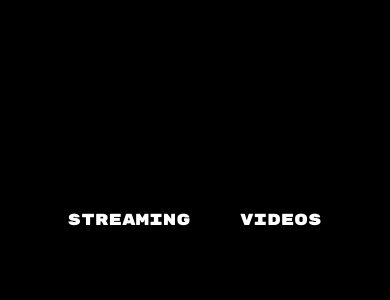
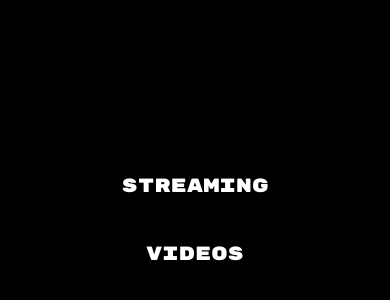
Before and after one commit to bimbleboi/true-orange-site, a React (Create React App) app: page /portfolio in a window 390 px wide. Shown: the part 202-502 px from the top of the page. Built offline with nearby package versions, Linux system fonts and the light colour scheme; a web font is replaced by a local one.

Commit message:
penis mobile

```diff
--- a/src/components/Portfolio.js
+++ b/src/components/Portfolio.js
@@ -8,7 +8,7 @@ const Portfolio = () => {
     return (
         <div className="portfolio-container">
             <div className="menu-container">
-                <div className="menu-row">
+                <div className="menu-items">
                     <button
                         className="menu-item"
                         onClick={() => navigate('/music')}
--- a/src/styles/Clothing.css
+++ b/src/styles/Clothing.css
@@ -287,15 +287,22 @@
 @media (max-width: 768px) {
     .music-link {
         width: 90%;
-        font-size: 1.2rem;
+        font-size: 1.1rem;
         padding: 0.8rem 1.5rem;
+        max-width: 300px;
     }
 }
 
 @media (max-width: 480px) {
     .music-link {
         width: 95%;
-        font-size: 1rem;
+        font-size: 0.9rem;
         padding: 0.6rem 1rem;
+        max-width: 280px;
+    }
+
+    .music-page-container {
+        padding: 1rem;
+        gap: 0.75rem;
     }
 }
--- a/src/styles/Header.css
+++ b/src/styles/Header.css
@@ -123,8 +123,8 @@
   }
 
   .header-button {
-    padding: 3px 10px;
     font-size: 0.8rem;
+    padding: 4px 8px;
   }
 }
 
@@ -140,6 +140,7 @@
   }
 
   .header-button {
-    font-size: 0.75rem;
+    font-size: 0.7rem;
+    padding: 3px 6px;
   }
 }
--- a/src/styles/LandingPage.css
+++ b/src/styles/LandingPage.css
@@ -152,18 +152,26 @@
     max-width: 300px;
   }
 
+  .logo-text {
+    font-size: 3.5rem;
+  }
+
   .nav-button {
-    padding: 10px 10px;
-    font-size: 1.2rem;
-    min-width: 90px;
+    padding: 8px 12px;
+    font-size: 1.5rem;
+    min-width: 120px;
   }
 
   .button-container {
     transform: none;
   }
 
-  .logo-text {
-    font-size: 4rem;
+  .social-links {
+    bottom: 1.5rem;
+  }
+
+  .social-links a {
+    font-size: 0.8rem;
   }
 }
 
@@ -172,17 +180,26 @@
     max-width: 250px;
   }
 
+  .logo-text {
+    font-size: 2.5rem;
+  }
+
   .nav-button {
-    font-size: 1rem;
-    min-width: 80px;
+    padding: 6px 10px;
+    font-size: 1.2rem;
+    min-width: 100px;
   }
 
   .button-container {
     transform: none;
   }
 
-  .logo-text {
-    font-size: 3rem;
+  .social-links {
+    bottom: 1rem;
+  }
+
+  .social-links a {
+    font-size: 0.7rem;
   }
 }
 
--- a/src/styles/Portfolio.css
+++ b/src/styles/Portfolio.css
@@ -120,6 +120,21 @@ li {
   .edu-header h3, .exp-header h3 {
     font-size: 1.1rem;
   }
+
+  .menu-container {
+    transform: none;
+    width: 100%;
+  }
+
+  .menu-row {
+    flex-direction: column;
+    gap: 2rem;
+  }
+
+  .menu-item {
+    font-size: 1.5rem;
+    padding: 12px 24px;
+  }
 }
 
 @media (max-width: 480px) {
@@ -128,6 +143,15 @@ li {
     flex-direction: column;
     align-items: flex-start;
     gap: 0.25rem;
+  }
+
+  .menu-row {
+    gap: 1.5rem;
+  }
+
+  .menu-item {
+    font-size: 1.2rem;
+    padding: 10px 20px;
   }
 }
 
@@ -162,16 +186,14 @@ li {
     flex-direction: column;
     align-items: center;
     justify-content: center;
-    gap: 0.5rem;
     position: absolute;
     top: 50%;
-    transform: translateY(-50%) scale(1.75);
+    transform: translateY(-50%);
 }
 
-.top-menu-row {
+.menu-items {
     display: flex;
     gap: 1rem;
-    margin-bottom: 0.25rem;
 }
 
 .menu-item {
@@ -187,11 +209,11 @@ li {
 }
 
 .menu-item:hover {
-  color: rgba(255, 255, 255, 0.7);
-  background-color: white;
-  color: black;
-  transform: scale(1.1);
-  filter: brightness(0.8);
+    color: rgba(255, 255, 255, 0.7);
+    background-color: white;
+    color: black;
+    transform: scale(1.1);
+    filter: brightness(0.8);
 }
 
 .menu-item.active {
@@ -199,44 +221,31 @@ li {
     filter: brightness(0.8);
 }
 
-@media (max-width: 768px) {
-    .menu-container {
-        transform: translateY(-50%) scale(1.5);
-    }
-
-    .top-menu-row {
-        gap: 0.75rem;
-    }
-
-    .menu-item {
-        font-size: 0.9rem;
-    }
-
-    .home-logo {
-        width: 120px;
-    }
-}
-
-@media (max-width: 480px) {
-    .menu-container {
-        transform: translateY(-50%) scale(1.25);
-    }
-
-    .top-menu-row {
-        gap: 0.5rem;
-    }
-
-    .menu-item {
-        font-size: 0.8rem;
-    }
-
-    .home-logo {
-        width: 100px;
-    }
-}
-
 .music-link:hover {
     color: rgba(255, 255, 255, 0.7);
     background-color: white;
     color: black;
 }
+
+@media (max-width: 768px) {
+    .menu-items {
+        flex-direction: column;
+        gap: 2rem;
+    }
+
+    .menu-item {
+        font-size: 1.5rem;
+        padding: 12px 24px;
+    }
+}
+
+@media (max-width: 480px) {
+    .menu-items {
+        gap: 1.5rem;
+    }
+
+    .menu-item {
+        font-size: 1.2rem;
+        padding: 10px 20px;
+    }
+}
```
